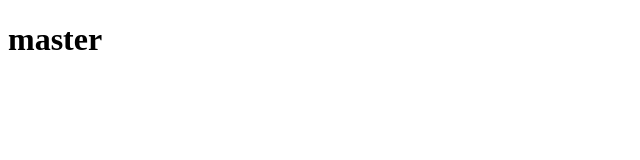
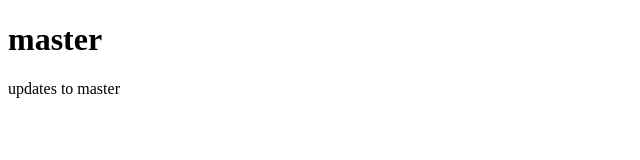
Before and after one commit to danieljbell/branch-test, a plain HTML site: page index.html in a window 1280 px wide. Shown: the whole page, without its empty margins (0-640 px from the left). Drawn offline with Linux system fonts and the light colour scheme.

Commit message:
updates to master

```diff
--- a/index.html
+++ b/index.html
@@ -6,5 +6,6 @@
 </head>
 <body>
   <h1>master</h1>
+  <p>updates to master</p>
 </body>
 </html>
```
